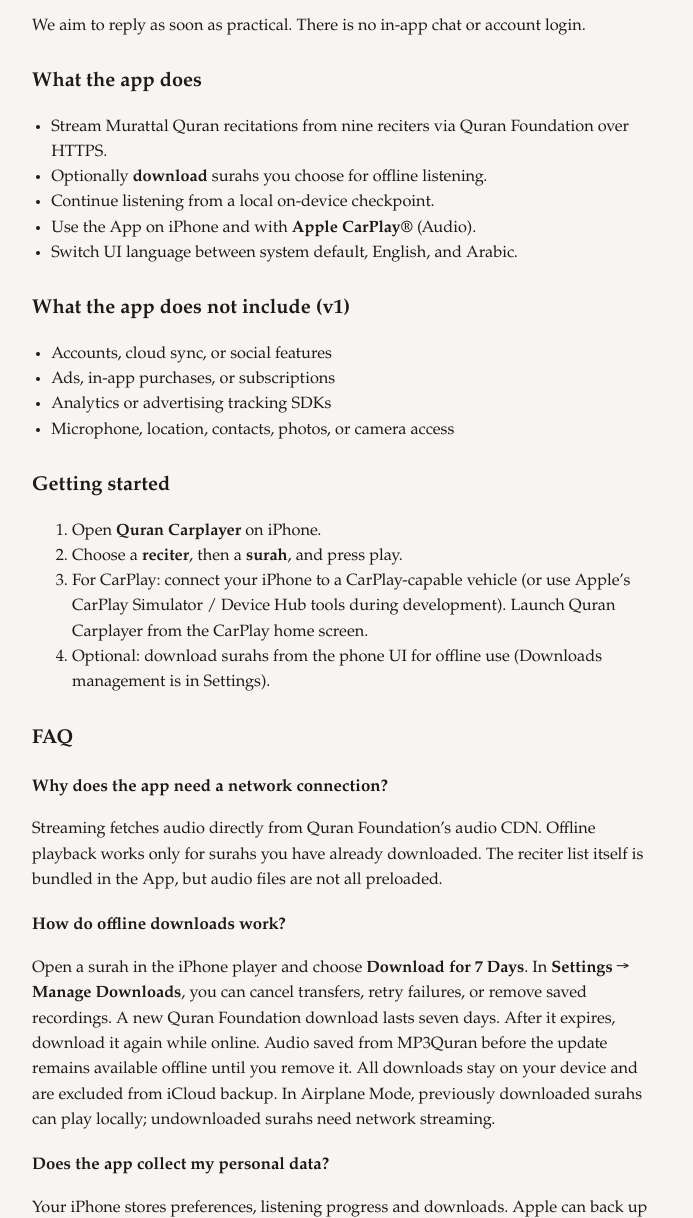
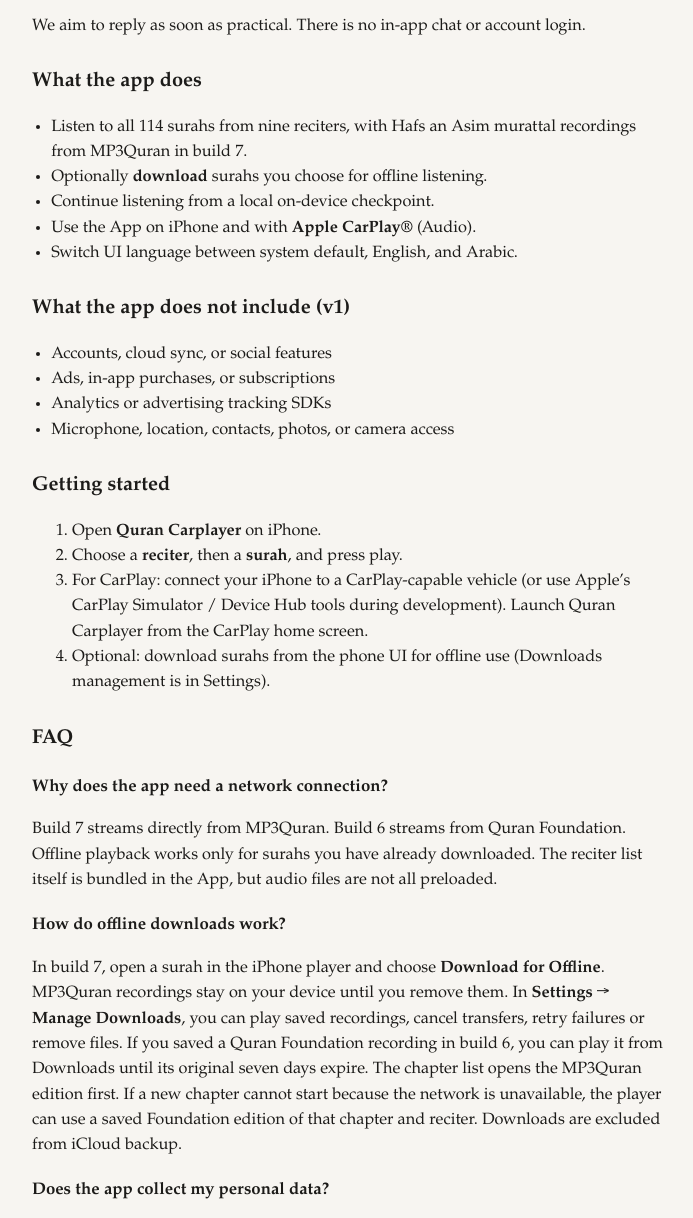
Before and after one commit to Yehia-Fahmy/QuranCarPlayer, a plain HTML site: page docs/support/index.html in a window 1280 px wide. Shown: the part 523-1741 px from the top of the page, without its empty margins (292-985 px from the left). Drawn offline with Linux system fonts and the light colour scheme.

Commit message:
Update store materials and document restored MP3Quran sources

```diff
--- a/docs/support/index.html
+++ b/docs/support/index.html
@@ -105,7 +105,7 @@ footer {
 <p>We aim to reply as soon as practical. There is no in-app chat or account login.</p>
 <h2>What the app does</h2>
 <ul>
-<li>Stream Murattal Quran recitations from nine reciters via Quran Foundation over HTTPS.</li>
+<li>Listen to all 114 surahs from nine reciters, with Hafs an Asim murattal recordings from MP3Quran in build 7.</li>
 <li>Optionally <strong>download</strong> surahs you choose for offline listening.</li>
 <li>Continue listening from a local on-device checkpoint.</li>
 <li>Use the App on iPhone and with <strong>Apple CarPlay®</strong> (Audio).</li>
@@ -127,9 +127,9 @@ footer {
 </ol>
 <h2>FAQ</h2>
 <h3>Why does the app need a network connection?</h3>
-<p>Streaming fetches audio directly from Quran Foundation’s audio CDN. Offline playback works only for surahs you have already downloaded. The reciter list itself is bundled in the App, but audio files are not all preloaded.</p>
+<p>Build 7 streams directly from MP3Quran. Build 6 streams from Quran Foundation. Offline playback works only for surahs you have already downloaded. The reciter list itself is bundled in the App, but audio files are not all preloaded.</p>
 <h3>How do offline downloads work?</h3>
-<p>Open a surah in the iPhone player and choose <strong>Download for 7 Days</strong>. In <strong>Settings → Manage Downloads</strong>, you can cancel transfers, retry failures, or remove saved recordings. A new Quran Foundation download lasts seven days. After it expires, download it again while online. Audio saved from MP3Quran before the update remains available offline until you remove it. All downloads stay on your device and are excluded from iCloud backup. In Airplane Mode, previously downloaded surahs can play locally; undownloaded surahs need network streaming.</p>
+<p>In build 7, open a surah in the iPhone player and choose <strong>Download for Offline</strong>. MP3Quran recordings stay on your device until you remove them. In <strong>Settings → Manage Downloads</strong>, you can play saved recordings, cancel transfers, retry failures or remove files. If you saved a Quran Foundation recording in build 6, you can play it from Downloads until its original seven days expire. The chapter list opens the MP3Quran edition first. If a new chapter cannot start because the network is unavailable, the player can use a saved Foundation edition of that chapter and reciter. Downloads are excluded from iCloud backup.</p>
 <h3>Does the app collect my personal data?</h3>
 <p>Your iPhone stores preferences, listening progress and downloads. Apple can back up preferences and progress when device backups are enabled. Downloaded audio is excluded from backup. The developer does not run accounts or analytics backends. Streaming and download requests go to the audio CDN so the files can be delivered. See the <a href="../privacy/">Privacy Policy</a>.</p>
 <h3>Can I delete local data?</h3>
@@ -158,9 +158,9 @@ footer {
 <h3>Languages</h3>
 <p>The App supports English and Arabic strings. Choose <strong>System</strong>, <strong>English</strong>, or <strong>Arabic</strong> in Settings. Some reciter names and attributions may still appear in a mixed form depending on source metadata.</p>
 <h3>Attribution and audio source</h3>
-<p>New recordings are performed by the reciter named in the player and supplied by <a href="https://quran.foundation/">Quran Foundation</a>. Settings lists the reciters and the photo credits and licenses. Eight portraits come with the app. In the Canadian and U.S. App Store storefronts, Minshawi’s 1954 portrait can be loaded from Wikimedia Commons. Geometric artwork appears before it loads or when it is unavailable.</p>
+<p>New recordings are performed by the reciter named in the player and supplied by <a href="https://www.mp3quran.net/">MP3Quran</a> in build 7. Quran Foundation supplied the editions in build 6. Settings lists the reciters and the photo credits and licenses. Eight portraits come with the app. In the Canadian and U.S. App Store storefronts, Minshawi’s 1954 portrait can be loaded from Wikimedia Commons. Geometric artwork appears before it loads or when it is unavailable.</p>
 <h3 id="terms">Terms of use</h3>
-<p>Quran Carplayer is offered under <a href="https://www.apple.com/legal/internet-services/itunes/dev/stdeula/">Apple’s Standard Licensed Application End User License Agreement</a>. Quran Foundation provides the recordings for listening within the app. Downloads are private device copies. The <a href="https://api-docs.quran.foundation/legal/developer-terms/">Foundation’s developer terms</a> describe the permission for in-app playback and the seven-day storage limit used by this version. For questions about these terms, contact the developer at the support address above.</p>
+<p>Quran Carplayer is offered under <a href="https://www.apple.com/legal/internet-services/itunes/dev/stdeula/">Apple’s Standard Licensed Application End User License Agreement</a>. Build 7 streams original recordings from MP3Quran and saves user-requested downloads in the app’s private storage. MP3Quran publishes its copying and linking permission in its <a href="https://www.mp3quran.net/privacy-en.html">copyright notice</a>. The <a href="https://api-docs.quran.foundation/legal/developer-terms/">Quran Foundation developer terms</a> apply to the recordings supplied in build 6. For questions about these terms, contact the developer at the support address above.</p>
 <h3>Pricing</h3>
 <p>Quran Carplayer is <strong>free</strong>. There are no subscriptions or in-app purchases in v1.</p>
 <h3>Privacy Policy</h3>
```
Also changed, not shown: docs/privacy/index.html (+5 -5 lines), docs/app-store-connect/screenshots/en-US/dynamic-island-large/01-now-playing.png, docs/app-store-connect/screenshots/en-US/dynamic-island-large/02-surahs.png, docs/app-store-connect/screenshots/en-US/dynamic-island-large/03-reciters.png, docs/app-store-connect/screenshots/en-US/dynamic-island-large/04-downloads.png, docs/app-store-connect/screenshots/en-US/dynamic-island-medium/01-now-playing.png, docs/app-store-connect/screenshots/en-US/dynamic-island-medium/02-surahs.png, docs/app-store-connect/screenshots/en-US/dynamic-island-medium/03-reciters.png, docs/app-store-connect/screenshots/en-US/dynamic-island-medium/04-downloads.png, 9 other files.
